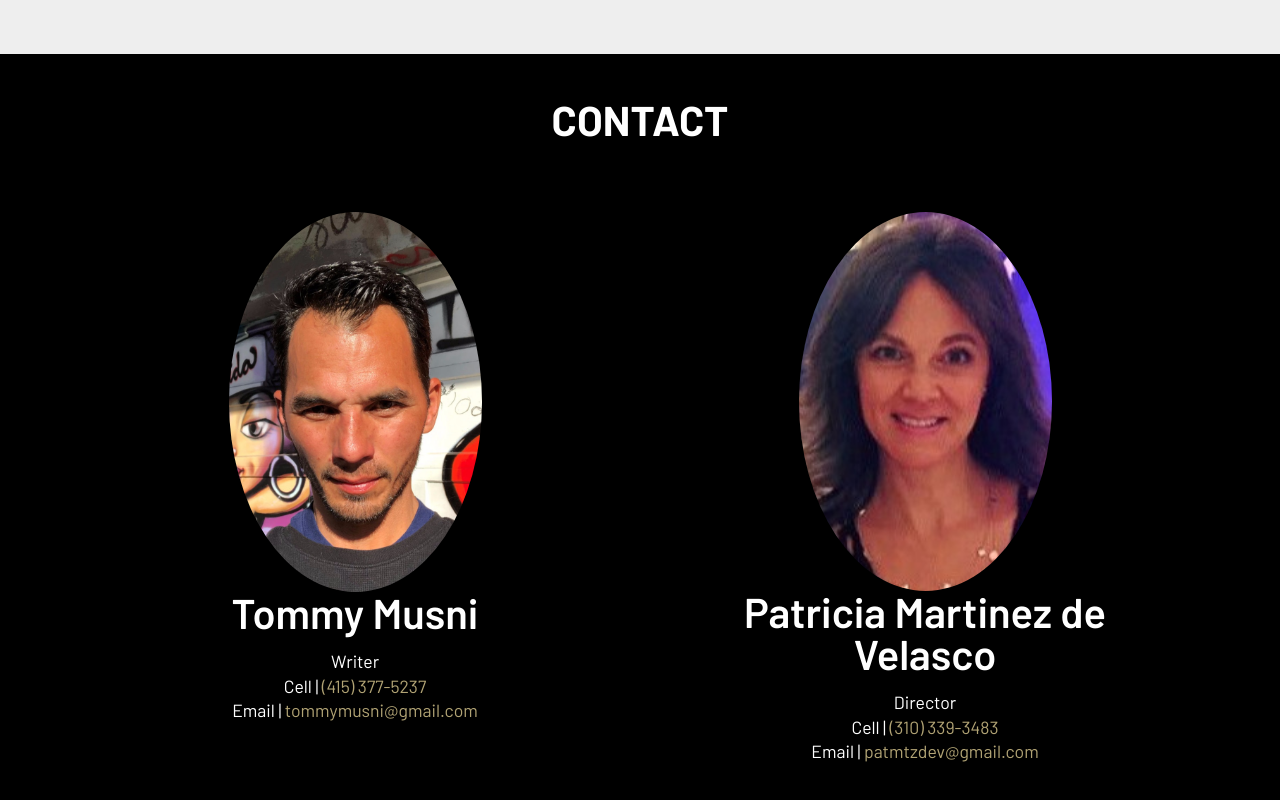
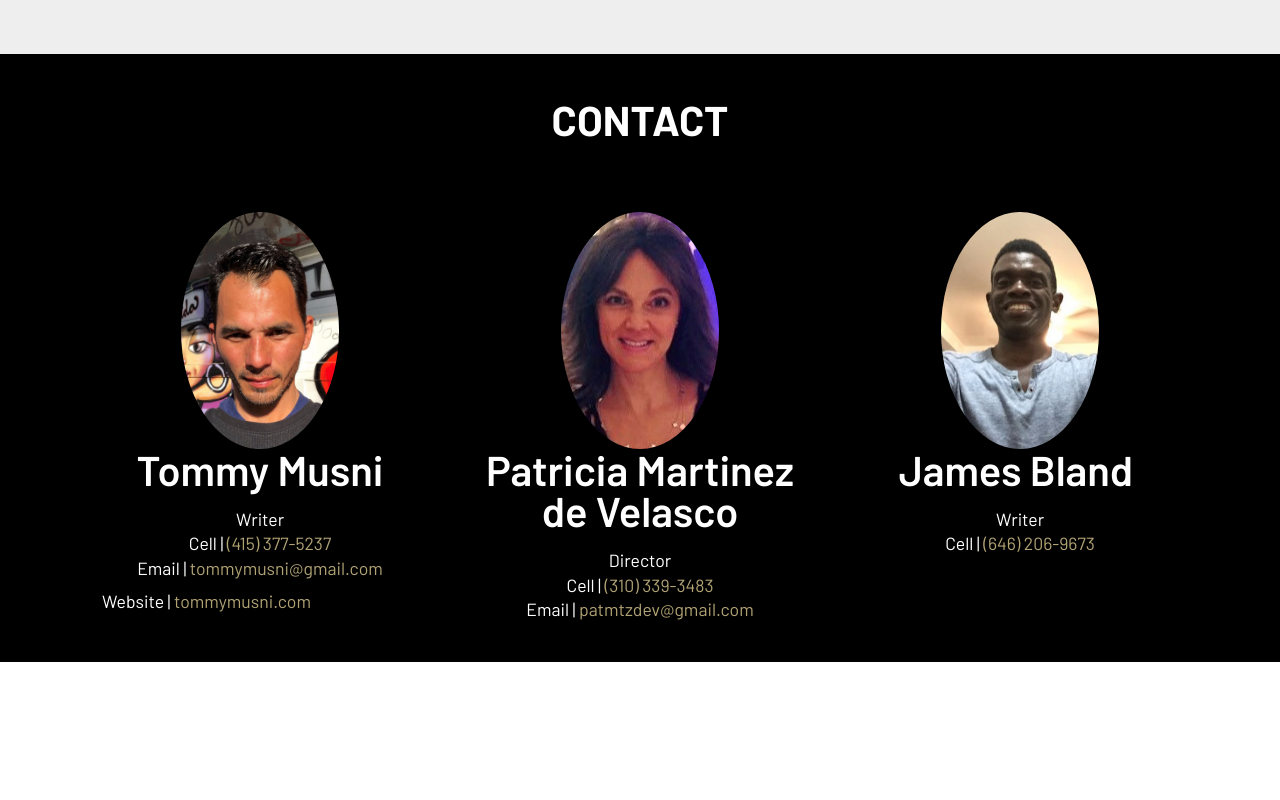
Before and after one commit to cartelrun/cartelrun.github.io, a plain HTML site: page index.html in a window 1280 px wide. Shown: the part 9038-9838 px from the top of the page. After the commit the page ends 9700 px from the top, so only its background shows below. Drawn offline with Linux system fonts and the light colour scheme; files whose address does not match are found by name.

Commit message:
create github pages

```diff
--- a/assets/mobirise/css/mbr-additional.css
+++ b/assets/mobirise/css/mbr-additional.css
@@ -3086,3 +3086,7 @@ section.lazy-placeholder:after {
 .cid-rRFysKUMTf H2 {
   color: #ffffff;
 }
+.cid-rRFysKUMTf H3 {
+  color: #ffffff;
+  text-align: left;
+}
--- a/index.html
+++ b/index.html
@@ -416,7 +416,7 @@
         <div class="container">
         <div class="row justify-content-center">
 
-            <div class="card col-12 col-md-6">
+            <div class="card col-12 col-md-6 col-lg-4">
                 <div class="card-img">
                     <img src="assets/images/i5465456mg-608-1012x1347.jpeg" alt="" title="">
                 </div>
@@ -428,11 +428,11 @@
                     <p class="e-mail mbr-fonts-style display-7">Email | <a href="mailto:tommymusni@gmail.com" class="text-danger">tommymusni@gmail.com</a>
                     </p>
 
-                    <h3 class="mbr-text mbr-bold mbr-fonts-style specialty display-7"><br><div><br></div></h3>
+                    <h3 class="mbr-text mbr-bold mbr-fonts-style specialty display-7"><span style="font-weight: normal;">Website | <a href="http://tommymusni.com" target="_blank" class="text-danger">tommymusni.com</a><br></span><div><br></div></h3>
                 </div>
             </div>
 
-            <div class="card col-12 col-md-6 align-center">
+            <div class="card col-12 col-md-6 align-center col-lg-4">
                 <div class="card-img">
                     <img src="assets/images/patricia-282x347.jpeg" alt="" title="">
                 </div>
@@ -448,7 +448,19 @@
                 </div>
             </div>
 
+            <div class="card col-12 col-md-6 align-center col-lg-4">
+                <div class="card-img">
+                    <img src="assets/images/0d93bdce-a19a-4154-9801-3113b33c997d-1-316x421.jpeg" alt="" title="">
+                </div>
+                <div class="card-box">
+                    <h4 class="card-title mbr-fonts-style mbr-semibold display-2">James Bland&nbsp;</h4>
+                    <p class="phone-num mbr-fonts-style display-7">
+                        Writer</p>
+                    <p class="e-mail mbr-fonts-style display-7">Cell | <a href="tel:646-206-9673" class="text-danger">(646) 206-9673</a></p>
 
+                    <h3 class="mbr-text mbr-fonts-style mbr-bold specialty display-7"></h3>
+                </div>
+            </div>
 
 
         </div>
```
Also changed, not shown: assets/images/hashes.json (+1 -1 lines), assets/images/0d93bdce-a19a-4154-9801-3113b33c997d-1-316x421.jpeg (added), 1 other file.
